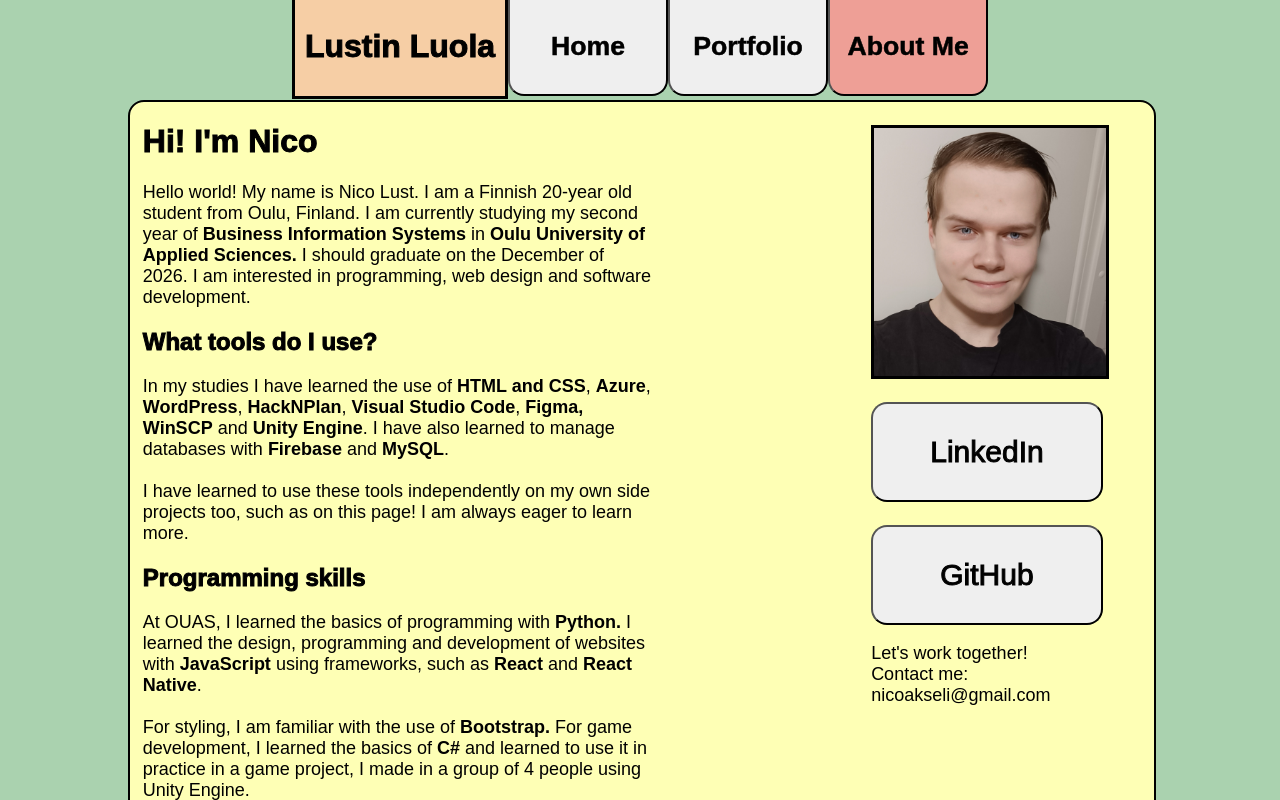
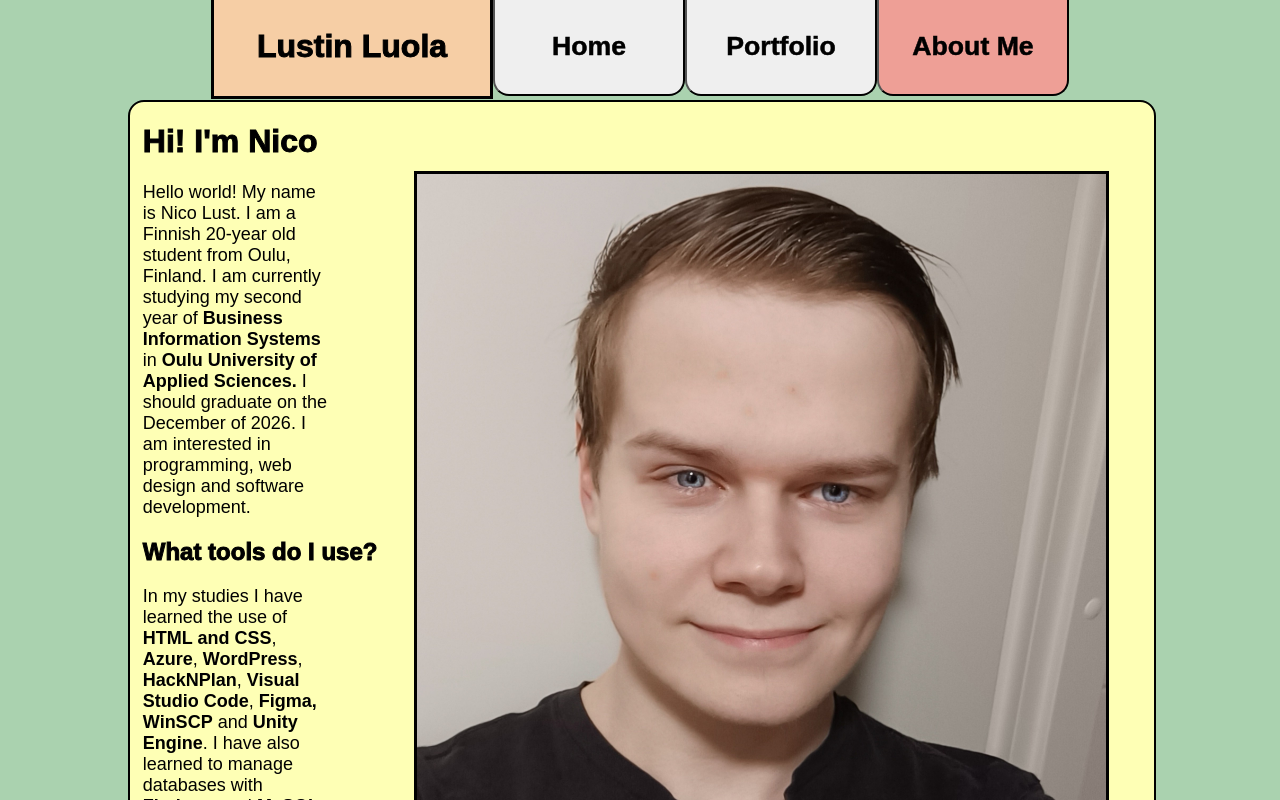
Before and after one commit to nicolust/portfolio, a React (Vite) app: page /portfolio/about in a window 1280 px wide. Built offline with nearby package versions, Linux system fonts and the light colour scheme; a web font is replaced by a local one.

Commit message:
Modified CSS a bit.

```diff
--- a/src/styles/general.css
+++ b/src/styles/general.css
@@ -17,7 +17,7 @@
 .Texts {
     padding-left: 1vw;
     flex-direction: column; /* Stacks items vertically */
-    width: 800%;
+    width: 80vw;
 }
 
 .Texts p {
@@ -112,11 +112,21 @@
     @media only screen and (max-width: 600px) {
         .Content {
             width: 92vw;
-            margin-left: 4vw;
+            margin-left: 2vw;
+            margin-right: 4vw;
             display: grid;
         }
 
         .Texts {
+            width: 96vw;
+        }
+
+        .TextsNoSidebar {
+            padding: 1vw;
             width: 92vw;
         }
+
+        .NewsBox {
+            margin: 0%;
+        }
 }
--- a/src/styles/navigation.css
+++ b/src/styles/navigation.css
@@ -11,7 +11,7 @@
 }
 
 .nav-button {
-    width: 160px;
+    width: 15vw;
     height: 100px;
     border-bottom-left-radius: 16px;
     border-bottom-right-radius: 16px;
@@ -38,6 +38,9 @@
     -webkit-text-stroke: 1px;
     padding: 10px;
     background-color: #f6cea5;
+    display: flex;
+    justify-content: center;
+    width: 20vw;
 
     border-style: solid;
 }
```
